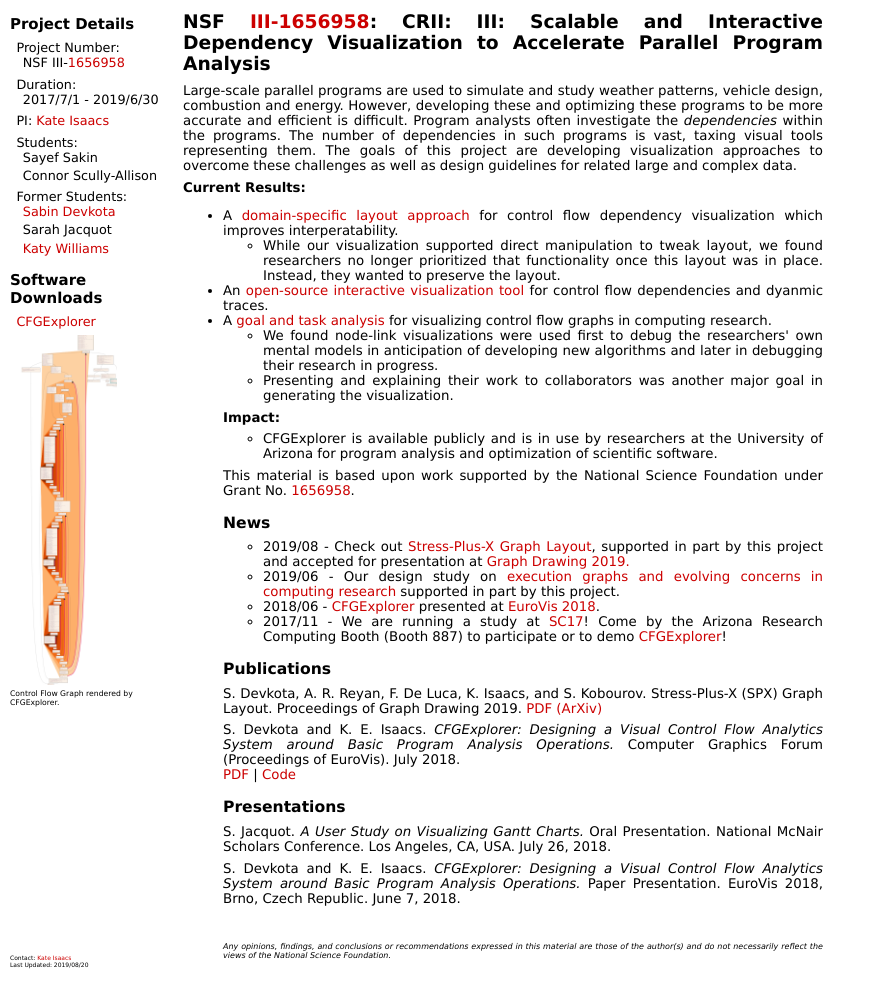
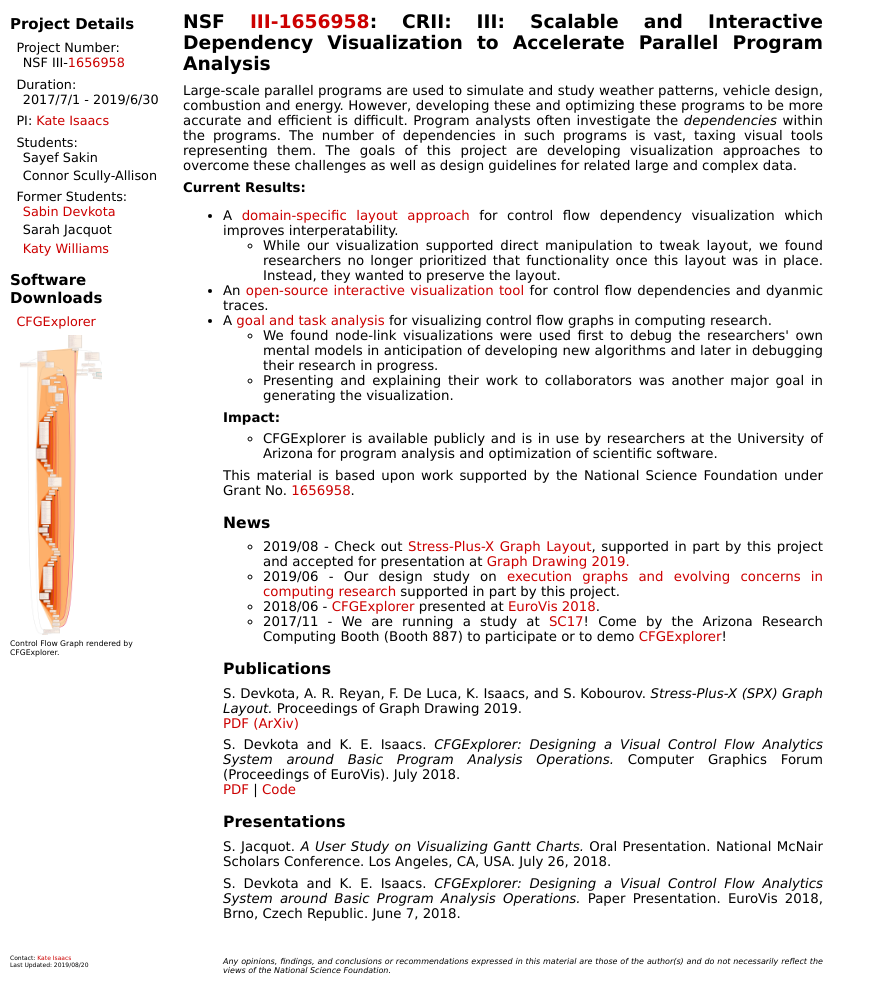
Before and after one commit to hdc-arizona/hdc-arizona.github.io, a Jekyll site: the page projects/dependencies/index.html, which Jekyll copies as it is, in a window 1280 px wide and 989 px high. Shown: the whole window, without its empty margins (0-876 px from the left). Built offline with Jekyll 4.4.1, drawn with Linux system fonts in a browser that asks for light colours; nearby versions of some CDN libraries.

Commit message:
Further tweaks on CRII site.

```diff
--- a/projects/dependencies/index.html
+++ b/projects/dependencies/index.html
@@ -72,7 +72,7 @@ related large and complex data.
       <h3>Publications</h3>
 
 <p>S. Devkota, A. R. Reyan, F. De Luca, K. Isaacs, and S. Kobourov.
-    Stress-Plus-X (SPX) Graph Layout. Proceedings of Graph Drawing 2019.
+    <i>Stress-Plus-X (SPX) Graph Layout.</i> Proceedings of Graph Drawing 2019.<br />
 
 <a href="http://arxiv.org/abs/1908.01769">PDF (ArXiv)</a>
 </p>
--- a/projects/dependencies/leftnav.html
+++ b/projects/dependencies/leftnav.html
@@ -44,7 +44,7 @@
 </ul>
 
 
-<a href="images/cfgexplorer-big.png"><img src="images/cfgexplorer-big.png" height=350 class="sideimg"/></a>
+<a href="images/cfgexplorer-big.png"><img src="images/cfgexplorer-big.png" height=300 class="sideimg"/></a>
 <p class="smalltext">Control Flow Graph rendered by CFGExplorer.</a>
 
 </div>
```
